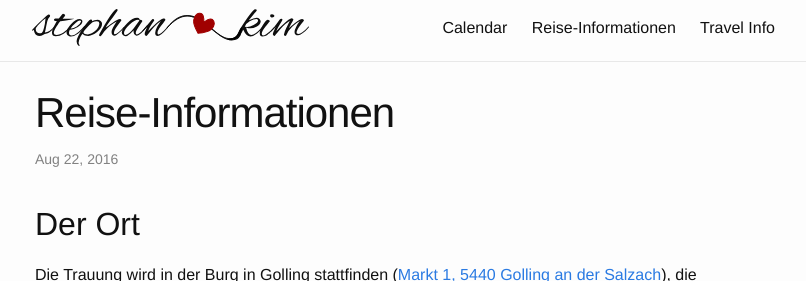
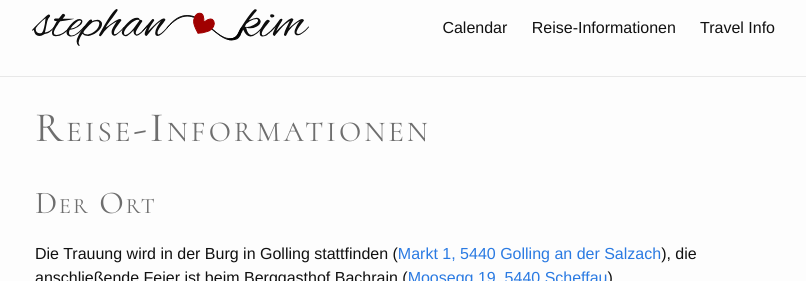
Before and after one commit to stephan-kim/stephan-kim.github.io, a Jekyll site: the page built from travel-info-de.markdown, in a window 1280 px wide, cut to the strip 0-281 px from the top of the page. Shown: the whole strip, without its empty margins (235-1041 px from the left). Built offline with Jekyll 4.4.1, drawn with Linux system fonts in a browser that asks for light colours; comment, search, counter and statistics services are not loaded.

Commit message:
geeking out about css

```diff
--- a/_includes/head.html
+++ b/_includes/head.html
@@ -10,4 +10,5 @@
   <link rel="canonical" href="{{ page.url | replace:'index.html','' | prepend: site.baseurl | prepend: site.url }}">
   <link rel="alternate" type="application/rss+xml" title="{{ site.title }}" href="{{ "/feed.xml" | prepend: site.baseurl | prepend: site.url }}">
   <link rel="stylesheet" href="https://opensource.keycdn.com/fontawesome/4.7.0/font-awesome.min.css " type="text/css" />
+  <link href="https://fonts.googleapis.com/css?family=Cormorant" rel="stylesheet">
 </head>
--- a/_layouts/post.html
+++ b/_layouts/post.html
@@ -5,7 +5,7 @@ layout: default
 
   <header class="post-header">
     <h1 class="post-title" itemprop="name headline">{{ page.title }}</h1>
-    <p class="post-meta"><time datetime="{{ page.date | date_to_xmlschema }}" itemprop="datePublished">{{ page.date | date: "%b %-d, %Y" }}</time>{% if page.author %} • <span itemprop="author" itemscope itemtype="http://schema.org/Person"><span itemprop="name">{{ page.author }}</span></span>{% endif %}</p>
+    <p class="post-meta"><!--time datetime="{{ page.date | date_to_xmlschema }}" itemprop="datePublished">{{ page.date | date: "%b %-d, %Y" }}</time-->{% if page.author %} • <span itemprop="author" itemscope itemtype="http://schema.org/Person"><span itemprop="name">{{ page.author }}</span></span>{% endif %}</p>
   </header>
 
   <div class="post-content" itemprop="articleBody">
--- a/_sass/_base.scss
+++ b/_sass/_base.scss
@@ -83,8 +83,15 @@ li {
  */
 h1, h2, h3, h4, h5, h6 {
     font-weight: $base-font-weight;
+    font-family: 'Cormorant', serif;
+    font-variant: small-caps;
+    color: #6e6e6e;
+    letter-spacing: 2px;
 }
 
+h5 {
+    font-size: 1.1em;
+}
 
 
 /**
--- a/_sass/_layout.scss
+++ b/_sass/_layout.scss
@@ -13,7 +13,7 @@
 img.logo {
     margin-top: 9px;
     margin-left: -3px;
-    margin-bottom: $spacing-unit/2;
+    margin-bottom: $spacing-unit;
 }
 
 .site-title {
@@ -213,6 +213,8 @@ img.logo {
     font-size: 42px;
     letter-spacing: -1px;
     line-height: 1;
+    font-family: 'Cormorant', serif;
+    letter-spacing: 3px;
 
     @include media-query($on-laptop) {
         font-size: 36px;
```
